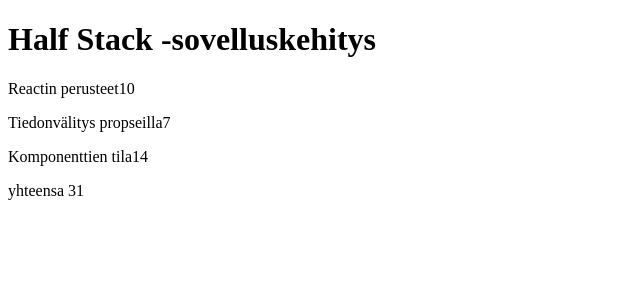
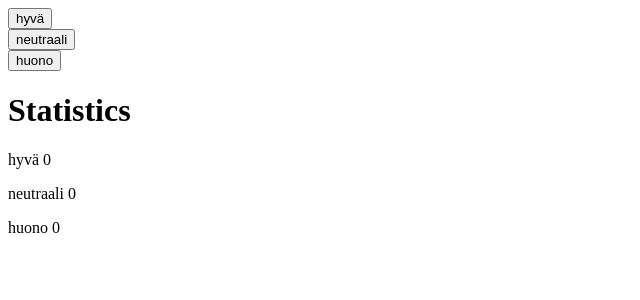
Before and after one commit to asfawAbera/fullstackHU, a React (Create React App) app: page / in a window 1280 px wide. Shown: the top 300 px of the page, without its empty margins (0-640 px from the left). Built offline with nearby package versions, Linux system fonts and the light colour scheme.

Commit message:
ex1.6 assignment

```diff
--- a/src/index.js
+++ b/src/index.js
@@ -1,47 +1,45 @@
 import React from 'react'
 import ReactDOM from 'react-dom'
-const Otsikko=(props)=>{
-   return  <h1>{props.kurssi}</h1>
-}
-const Osa=(props)=>{
-    return  <p>{props.Osa}{props.tehtavia}</p>
- }
 
-const Sisalto=(props)=>{
-return (< div>
-    <Osa Osa={props.osa1} tehtavia={props.tehtavia1}/>
-    <Osa Osa={props.osa2} tehtavia={props.tehtavia2}/>
-    <Osa Osa={props.osa3} tehtavia={props.tehtavia3}/>
-</div>)
-}
-const Yhteensa=(props)=>{
-  return(  <p>yhteensa {props.tehtavia1+props.tehtavia2+props.tehtavia3}</p>)
-}
 
-const App = () => {
-  const kurssi = {
-   nimi:'Half Stack -sovelluskehitys',
-   osat : [
-      {
-        nimi:'Reactin perusteet',
-        tehtavia : 10
-      },
-      {
-      nimi: 'Tiedonvälitys propseilla',
-      tehtavia : 7
-    },
-    {
-      nimi: 'Komponenttien tila',
-     tehtavia : 14
-    }]
-}
+class App extends React.Component {
+  constructor(props){
+    super(props)
+    this.state={
+        hyva:0,
+        neutral:0,
+        huono:0,
+    }}
+good=(e)=>{
+        e.preventDefault();
+        this.setState((prevState)=>({hyva:prevState.hyva+1}))
+    }
+neutral=(e)=>{
+        e.preventDefault();
+        this.setState((prevState)=>({neutral:prevState.neutral+1}))
+    }
+bad=(e)=>{
+        e.preventDefault();
+        this.setState((prevState)=>({huono:prevState.huono+1}))
+    }
 
+render(){
+    const good=this.state.hyva;
+    const neutral=this.state.neutral;
+    const bad=this.state.huono;
   return (
     <div>
-    <Otsikko kurssi={kurssi.nimi}/>
-    <Sisalto  osa1={kurssi.osat[0].nimi} tehtavia1={kurssi.osat[0].tehtavia} osa2={kurssi.osat[1].nimi} tehtavia2={kurssi.osat[1].tehtavia} osa3={kurssi.osat[2].nimi} tehtavia3={kurssi.osat[2].tehtavia}/>
-    <Yhteensa tehtavia1={kurssi.osat[0].tehtavia} tehtavia2={kurssi.osat[1].tehtavia} tehtavia3={kurssi.osat[2].tehtavia}/>
-  </div>)
+        <button onClick={this.good}>hyvä</button><br />
+        <button onClick={this.neutral}>neutraali</button><br />
+        <button onClick={this.bad}>huono</button><br />
+
+        <h1>Statistics</h1>
+        <p>hyvä <span>{good}</span></p>
+        <p>neutraali <span>{neutral}</span></p>
+        <p>huono <span>{bad}</span></p>
+
+     </div>)
+     }
 }
 
 ReactDOM.render(
```
